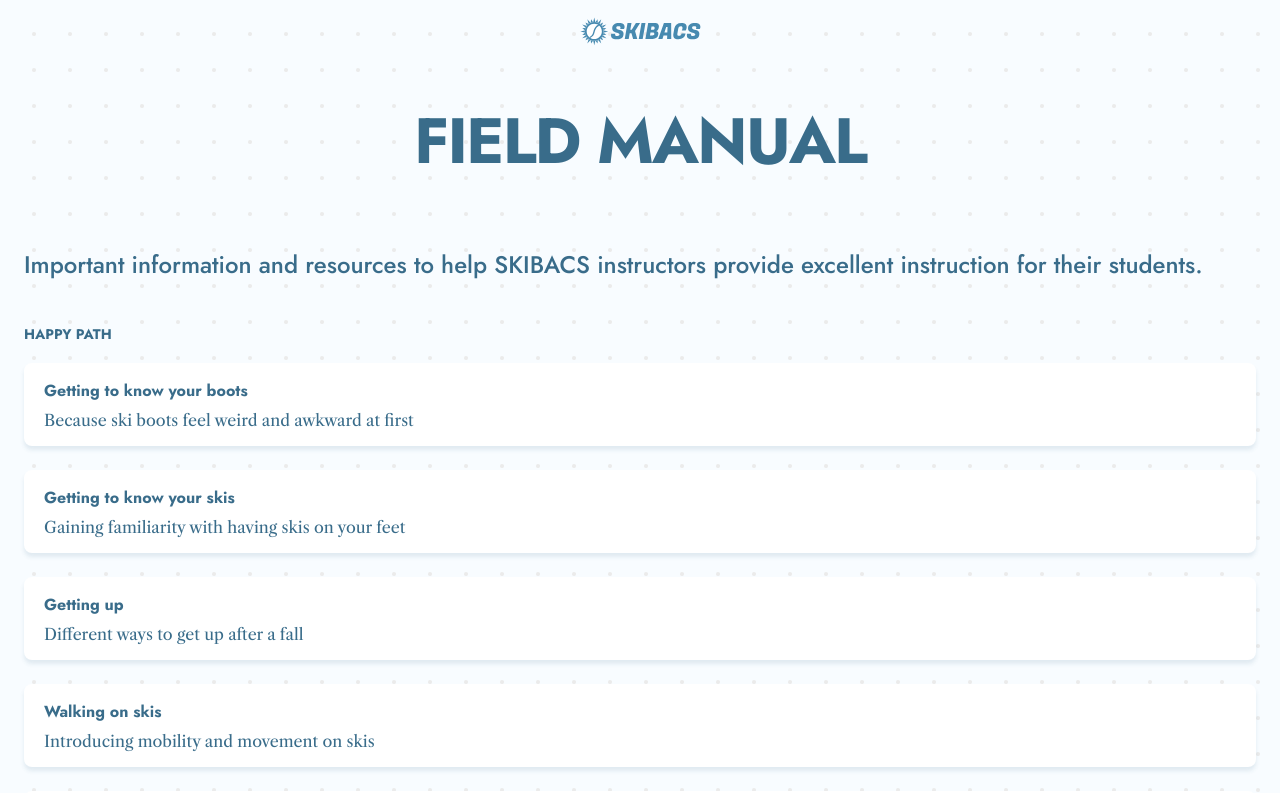
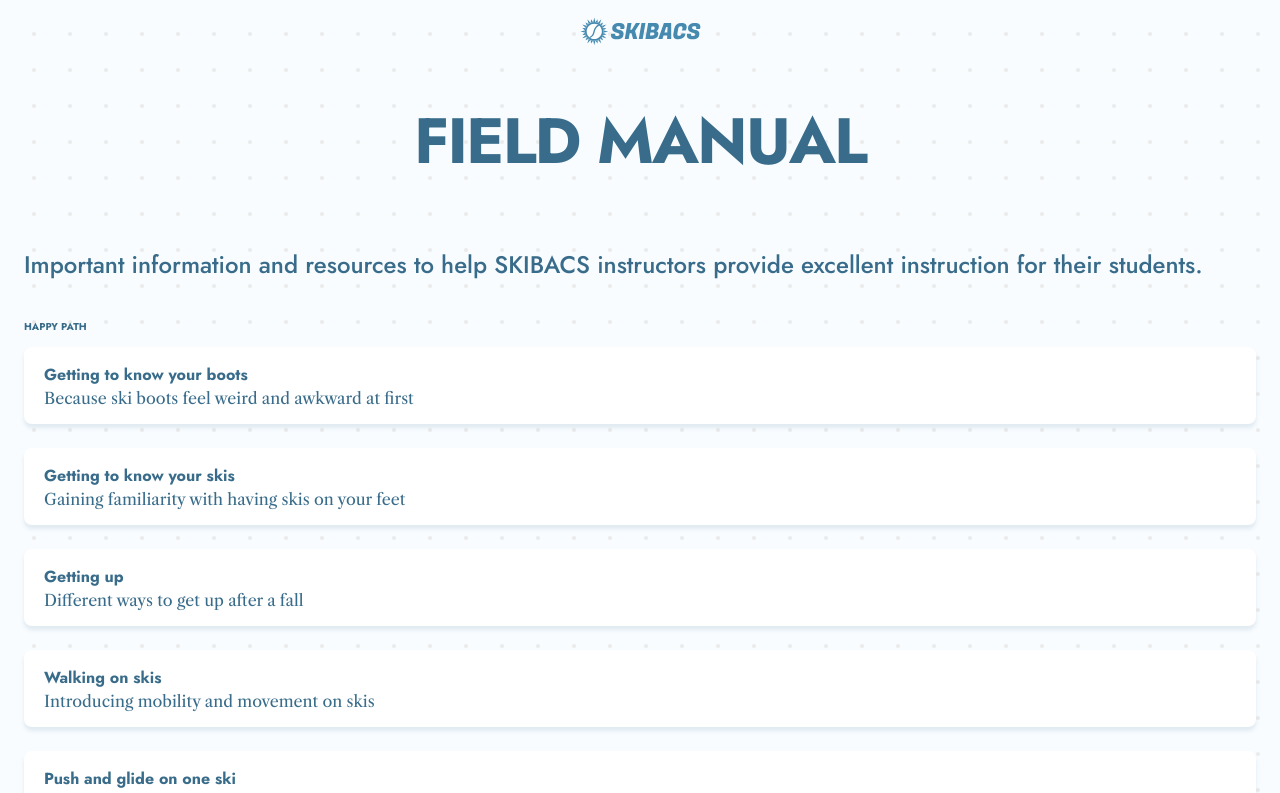
Before and after one commit to joeday/skibacs-field-manual, a Next.js app: page / in a window 1280 px wide. Shown: the top 793 px of the page. Built offline with nearby package versions, Linux system fonts and the light colour scheme.

Commit message:
tweak font sizes for legibility

```diff
--- a/app/components/card.module.css
+++ b/app/components/card.module.css
@@ -9,12 +9,12 @@
 }
 
 .cardHeader {
-  font-size: var(--font-size-md);
-  margin: 0 0 8px 0;
+  font-size: var(--font-size-sm);
+  margin: 0 0 2px 0;
 }
 
 .description {
   font-family: var(--font-family-secondary);
-  font-size: var(--font-size-md);
+  font-size: var(--font-size-sm);
   margin: 0;
 }
--- a/app/globals.css
+++ b/app/globals.css
@@ -13,8 +13,8 @@
   --font-size-headline: 64px;
   --font-size-xl: 32px;
   --font-size-lg: 24px;
-  --font-size-md: 16px;
-  --font-size-sm: 14px;
+  --font-size-md: 20px;
+  --font-size-sm: 16px;
   --font-size-xs: 10px;
 
   --font-family-primary: var(--font-jost);
--- a/app/page.module.css
+++ b/app/page.module.css
@@ -32,7 +32,7 @@
 
 .happyPathHeadline {
   text-transform: uppercase;
-  font-size: var(--font-size-sm);
+  font-size: var(--font-size-xs);
 }
 
 .happyPathCards {
```
